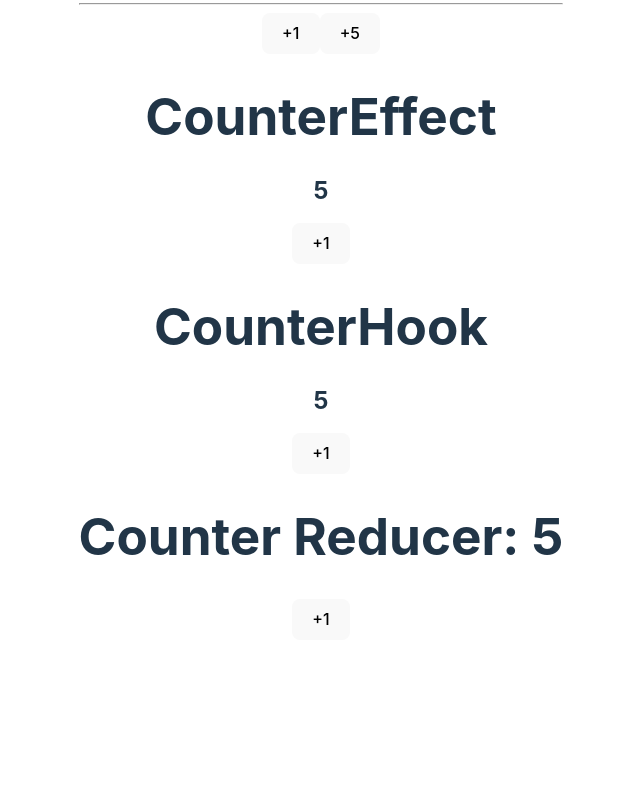
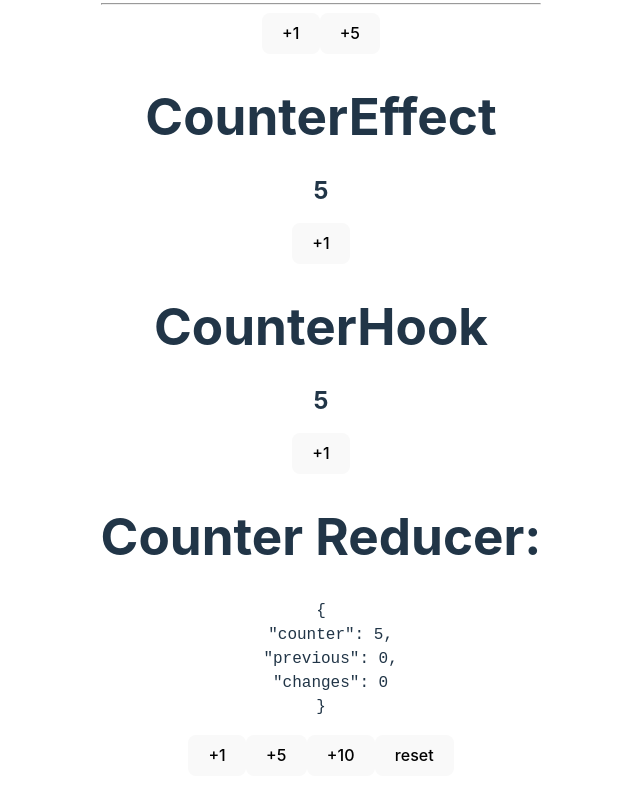
Before and after one commit to EricRusinque/bases-react-with-ts, a React (Vite) app: page / in a window 1280 px wide. Shown: the part 538-1338 px from the top of the page, without its empty margins (319-959 px from the left). Before the commit the page ends 1210 px from the top, so only its background shows below. Built offline with nearby package versions, Linux system fonts and the light colour scheme.

Commit message:
increaseBy - action

```diff
--- a/src/bases/CounterReducer.tsx
+++ b/src/bases/CounterReducer.tsx
@@ -18,6 +18,9 @@ type CounterAction =
     | { type: 'reset' }
 
 const counterReducer = ( state:CounterState, action: CounterAction ) : CounterState => {
+
+    const { counter, changes } = state;
+
     switch (action.type) {
         case 'reset':
             return {
@@ -25,7 +28,12 @@ const counterReducer = ( state:CounterState, action: CounterAction ) : CounterSt
                 changes: 0,
                 previous: 0
             }
-
+        case 'increaseBy':
+            return {
+                counter: counter + action.payload.value,
+                changes:  changes + 1,
+                previous: counter
+            }
         default:
             return state;
     }
@@ -35,19 +43,44 @@ const counterReducer = ( state:CounterState, action: CounterAction ) : CounterSt
 
 export const CounterReducerComponent = () => {
 
-    const [ { counter }, dispatch ] = useReducer( counterReducer, INITIAL_STATE)
+    const [ counterState, dispatch ] = useReducer( counterReducer, INITIAL_STATE)
 
-    const handleClick = () => {
+    const handleReset = () => {
         dispatch({ type: 'reset'})
+    }
+
+    const increaseBy = ( value:number ) => {
+        dispatch({
+            type: "increaseBy",
+            payload: { value }
+        })
     }
 
     return (
         <>
-            <h1>Counter Reducer: { counter }</h1>
+            <h1>Counter Reducer: </h1>
+            <pre>
+                { JSON.stringify(counterState, null,2)}
+            </pre>
             <button
-                onClick={ handleClick }
+                onClick={ () => increaseBy(1) }
             >
                 +1
+            </button>
+            <button
+                onClick={ () => increaseBy(5) }
+            >
+                +5
+            </button>
+            <button
+                onClick={ () => increaseBy(10) }
+            >
+                +10
+            </button>
+            <button
+                onClick={ handleReset }
+            >
+                reset
             </button>
         </>
   )
```
